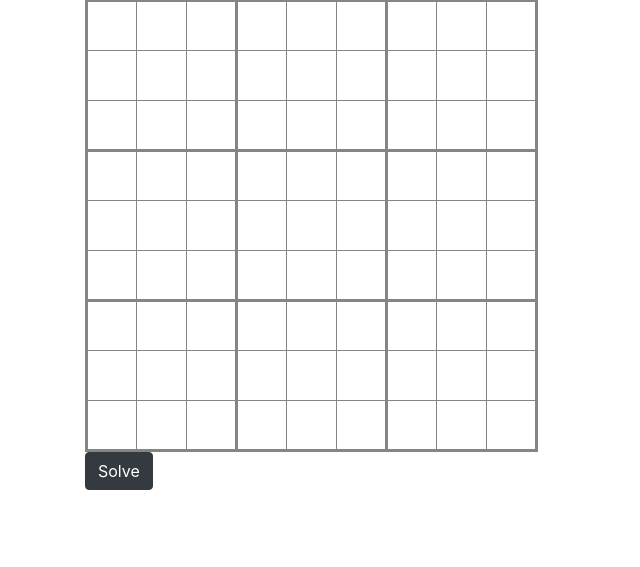
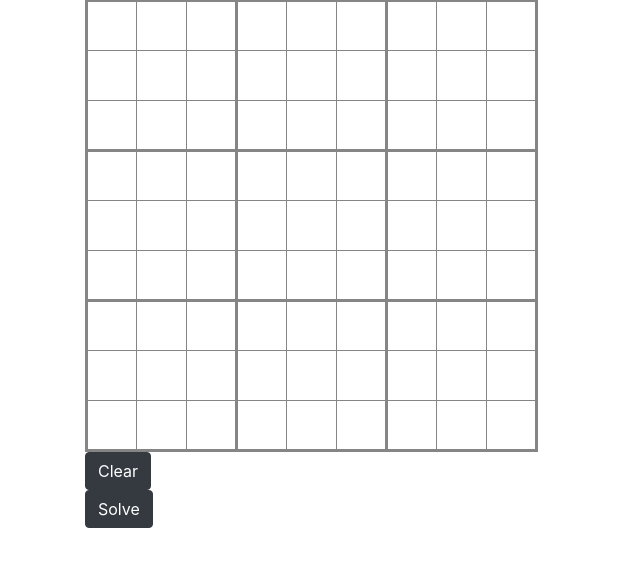
Before and after one commit to ORORRR/sudoku-solver, a Django app: page / in a window 1280 px wide. Shown: the part 57-624 px from the top of the page, without its empty margins (0-640 px from the left). Run offline with Django 3.2, Linux system fonts and the light colour scheme; some libraries are stand-ins or nearby versions.

Commit message:
added button to clear the sudoku

```diff
--- a/sudoku_solver/sudoku_solver_app/static/sudoku_solver_app/js/sudoku.js
+++ b/sudoku_solver/sudoku_solver_app/static/sudoku_solver_app/js/sudoku.js
@@ -125,6 +125,14 @@ $(document).ready(function () {
             }
         }
     })
+
+    //--------------------------------------
+    //     clear the sudoku
+    //--------------------------------------
+    $("#btn-clear").on('click', function (event) {
+        $("#sudoku td").text('');
+        update_json_representation_of_sudoku();
+    });
 });
 
 function get_sudoku_obj() {
--- a/sudoku_solver/sudoku_solver_app/templates/sudoku_solver_app/sudoku_input_form.html
+++ b/sudoku_solver/sudoku_solver_app/templates/sudoku_solver_app/sudoku_input_form.html
@@ -18,6 +18,8 @@
         {% endfor %}
     </table>
 
+    <button id="btn-clear" class="btn btn-dark">Clear</button>
+
     <form action="{% url 'sudoku_solver_app:index' %}" method="post">
         {% csrf_token %}
         <input id="sudoku_txt_value" type="text" value="" name="sudoku" style='display: none'>
```
